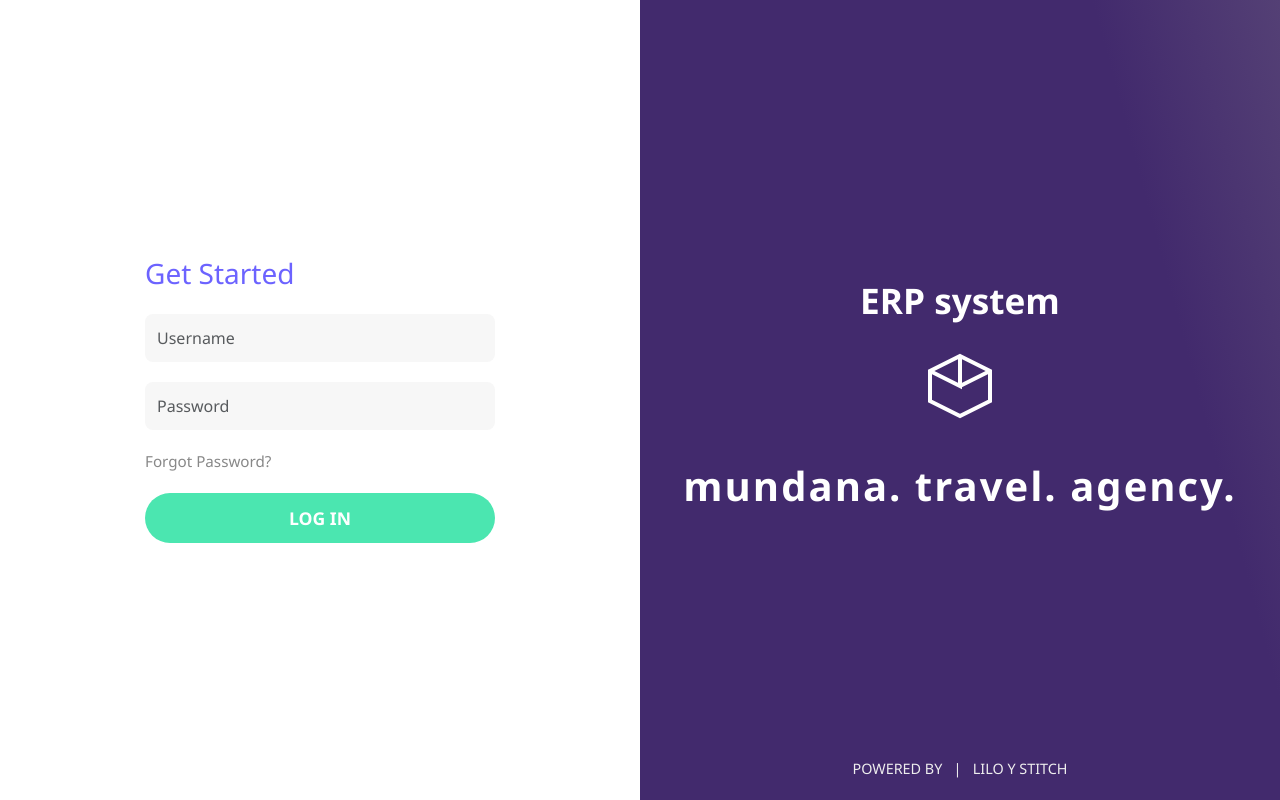
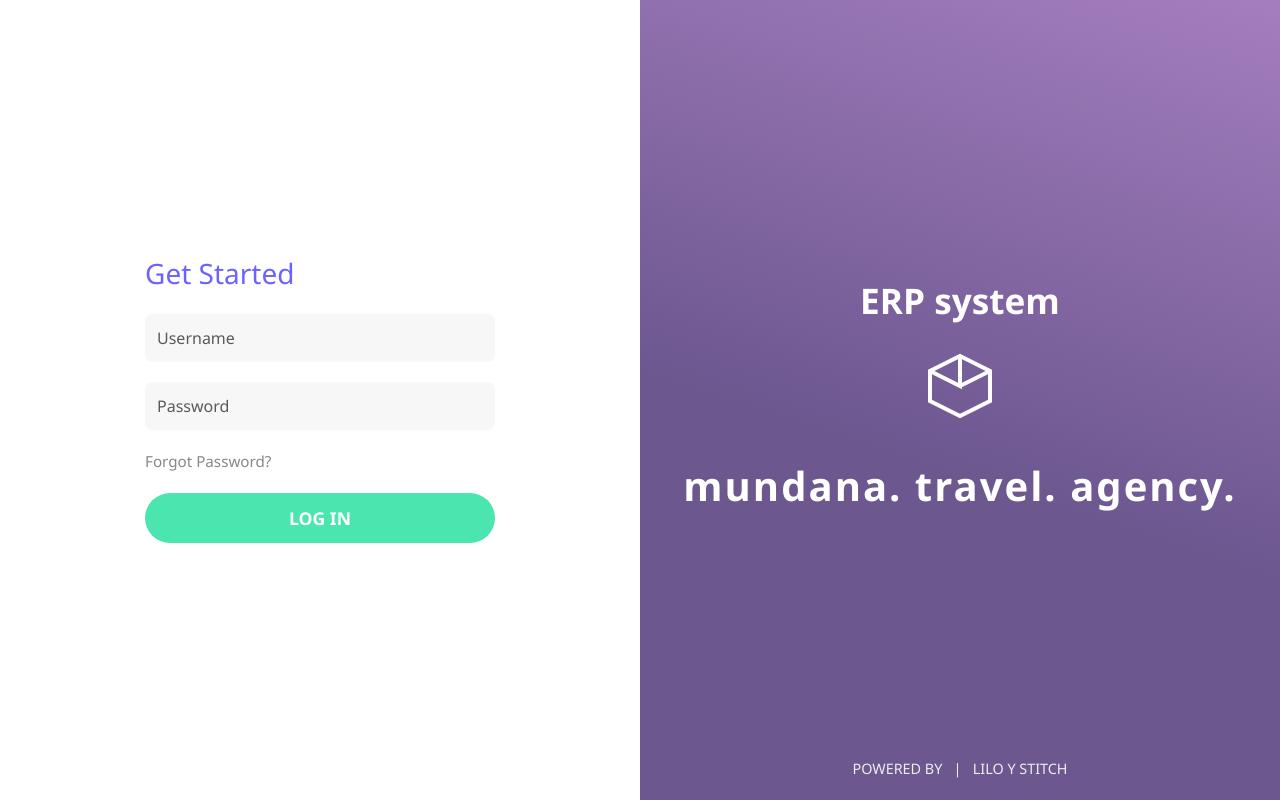
Before and after one commit to Amadoose/djangocrm, a Django app: page / in a window 1280 px wide. Run offline with Django 5.2, Linux system fonts and the light colour scheme.

Commit message:
login page

```diff
--- a/website/templates/login.html
+++ b/website/templates/login.html
@@ -26,7 +26,8 @@
         }
         .right-panel {
             flex: 1;
-            background: linear-gradient(75deg, #422a6d 78%, #544075 100%);
+            background: #6c578f;
+            background: linear-gradient(18deg, rgba(108, 87, 143, 1) 42%, rgba(164, 126, 191, 1) 100%);
             color: #fff;
             display: flex;
             flex-direction: column;
```
